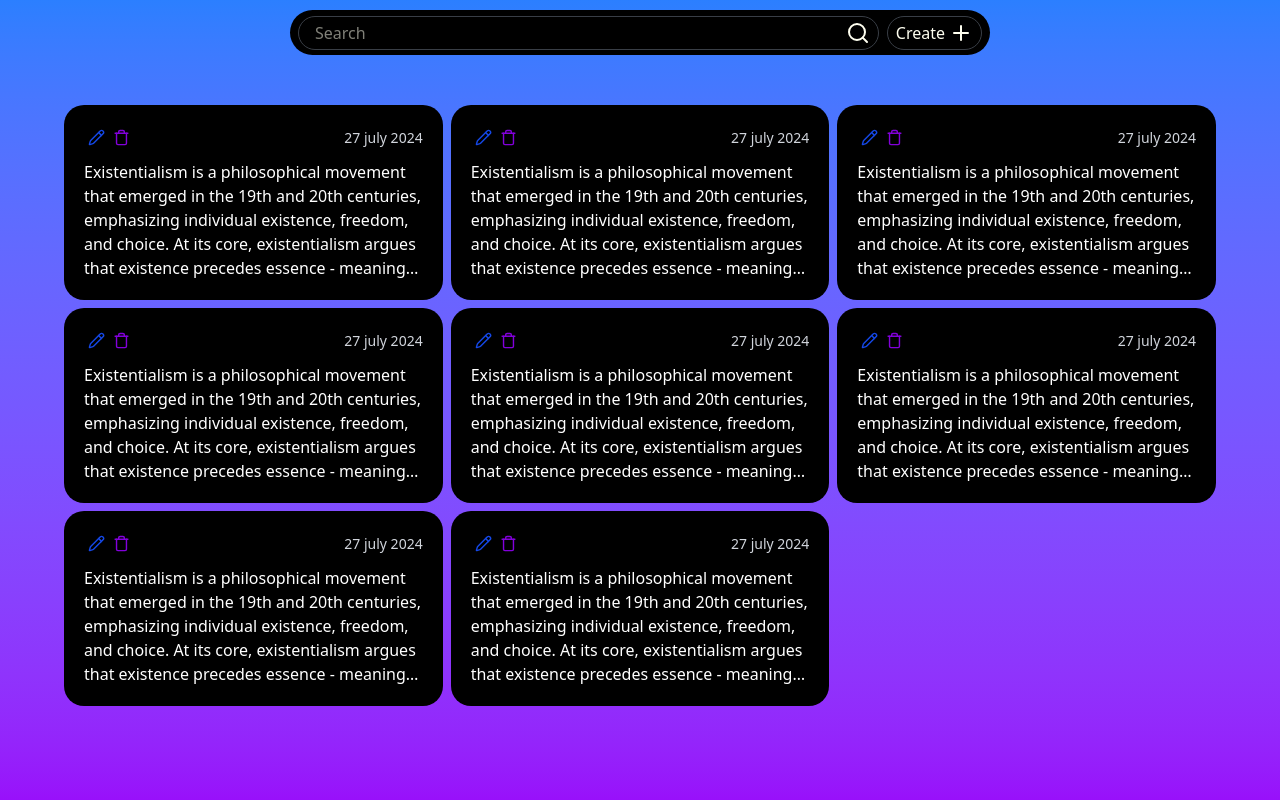
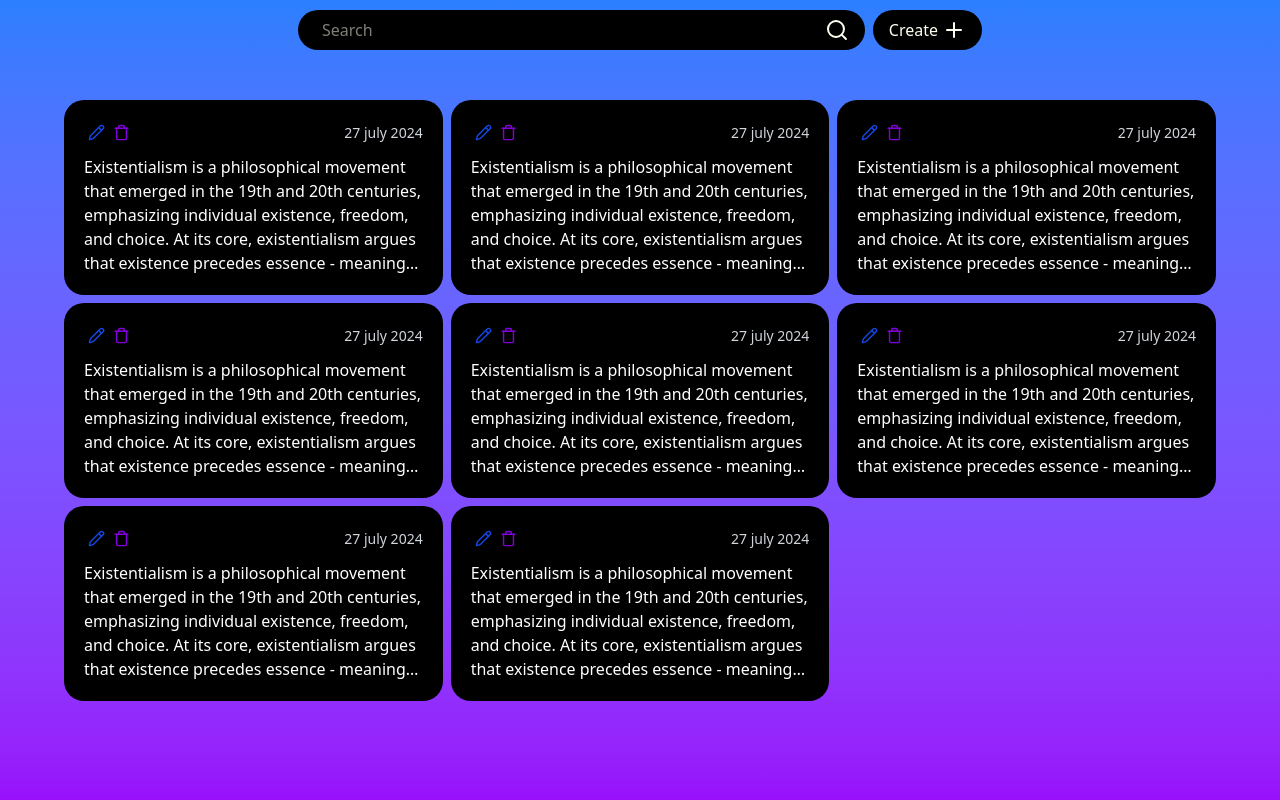
Before and after one commit to zoirovdev/Moment, a React (Vite) app: page / in a window 1280 px wide. Built offline with nearby package versions, Linux system fonts and the light colour scheme.

Commit message:
Update Home.jsx

```diff
--- a/src/components/Navbar.jsx
+++ b/src/components/Navbar.jsx
@@ -4,18 +4,19 @@ import { Plus, Search } from "lucide-react"
 const Navbar = () => {
   return (
     <div className="flex justify-center">
-      <div className="w-[700px] h-[45px] bg-[#000000] mt-[10px] rounded-[80px]
-	flex flex-row justify-between items-center px-2 gap-2">
+      <div className="w-[700px] h-[40px] mt-[10px] flex flex-row justify-between items-center px-2 gap-2">
 	<div className="flex flex-row justify-between items-center gap-1 w-[600px]
-	  border border-[#393E46] hover:border-purple-500 rounded-[50px] px-2 py-1">
+	  rounded-[50px] px-4 py-1 bg-[#000000] h-full focus-within:bg-gradient-to-r
+	  focus-within:from-[#090040] focus-within:to-[#9B177E]">
 	  <input type="text" placeholder="Search"
 	    className="text-[#FFFFF0] outline-none w-[95%] pl-2 pr-1"/>
 	  <Search className="text-[#FFFFF0]"/>
 	</div>
-	<div className="flex flex-row justify-center items-center gap-1
-	  border border-[#393E46] hover:border-purple-500 rounded-[50px] px-2 py-1">
-	  <p className="text-[#FFFFF0]">Create</p>
-          <Plus className="text-[#FFFFF0]"/>
+	<div className="flex flex-row justify-center items-center gap-1 bg-[#000000]
+	  rounded-[50px] px-4 py-1 h-full cursor-pointer hover:shadow-xl text-[#FFFFF0]
+	  hover:bg-gradient-to-r hover:from-[#090040] hover:to-[#9B177E]">
+	  <p className="">Create</p>
+          <Plus className=""/>
 	</div>
       </div>
     </div>
```
